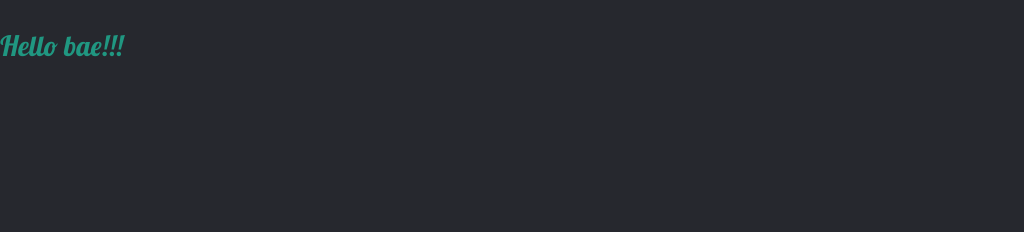
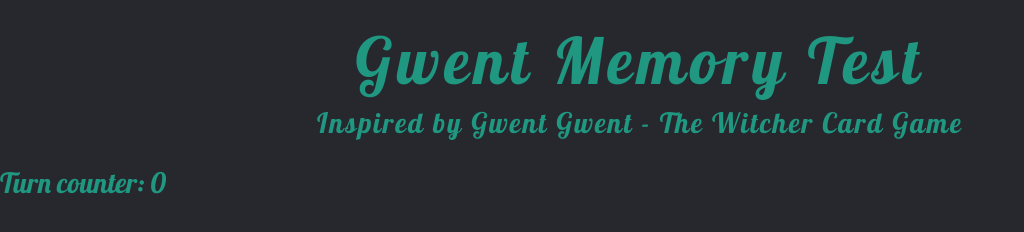
Before and after one commit to Tomekzako/memory-game, a plain HTML site: page index.html in a window 1280 px wide. Shown: the whole page, without its empty margins (0-1024 px from the left). Drawn offline with nearby package versions, Linux system fonts and the light colour scheme.

Commit message:
finished HTML

```diff
--- a/index.html
+++ b/index.html
@@ -9,7 +9,33 @@
     <link rel="stylesheet" href="style.css">
 </head>
 <body>
-    <p>Hello bae!!!</p>
+    <header>
+        <h1>Gwent Memory Test</h1>
+        <p>Inspired by Gwent <a href="https://www.playgwent.com/pl" target="_blank">Gwent - The Witcher Card Game</a></p>
+    </header>
+    <main>
+        <article>
+            <div class="board">
+                <div class="card" id="c0"></div>
+                <div class="card" id="c1"></div>
+                <div class="card" id="c2"></div>
+                <div class="card" id="c3"></div>
+
+                <div class="card" id="c4"></div>
+                <div class="card" id="c5"></div>
+                <div class="card" id="c6"></div>
+                <div class="card" id="c7"></div>
+                <div class="card" id="c8"></div>
+
+                <div class="card" id="c9"></div>
+                <div class="card" id="c10"></div>
+                <div class="card" id="c11"></div>
+                <div class="card" id="c12"></div>
+
+                <div class="score">Turn counter: 0</div>
+            </div>
+        </article>
+    </main>
     <script src="https://code.jquery.com/jquery-3.3.1.slim.min.js" integrity="sha256-3edrmyuQ0w65f8gfBsqowzjJe2iM6n0nKciPUp8y+7E=" crossorigin="anonymous"></script>
     <script src="app.js"></script>
 </body>
--- a/style.css
+++ b/style.css
@@ -16,3 +16,19 @@ a:active {
 a:hover {
     color: #E9B64A;
 }
+
+h1 {
+    font-size: 64px;
+    font-weight: 400;
+    text-align: center;
+    letter-spacing: 5px;
+    margin-top: 20px;
+    margin-bottom: 0;
+}
+
+p {
+    text-align: center;
+    margin-top: 5px;
+    margin-bottom: 25px;
+    letter-spacing: 2px;
+}
```
